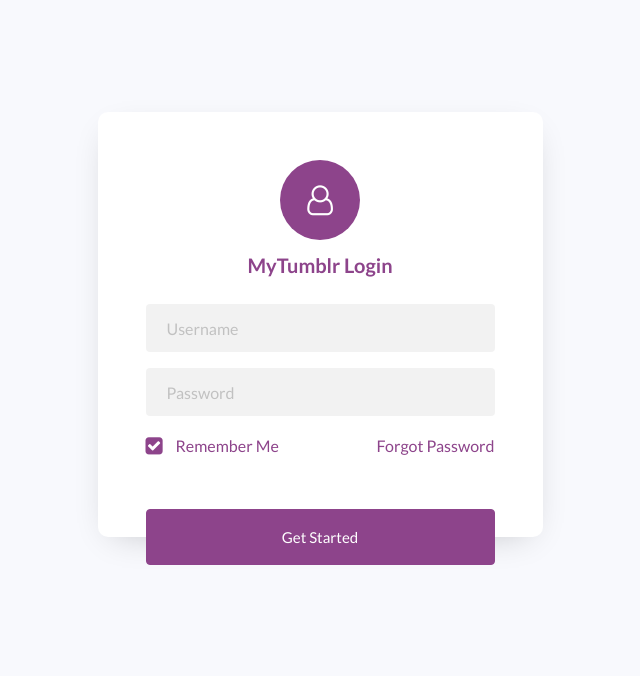
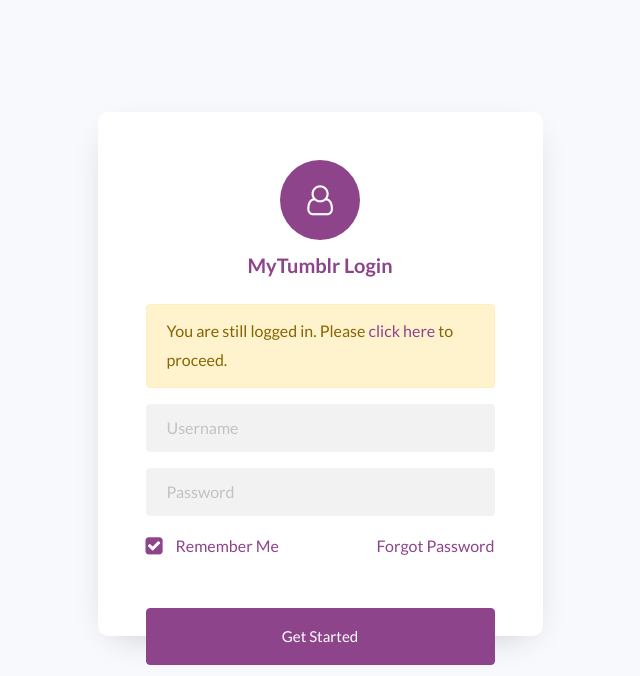
Before and after one commit to Hayme000/act6-MyTumblr-Tan, a PHP site: page /index.php in a window 1280 px wide. Shown: the top 676 px of the page, without its empty margins (320-960 px from the left). Run offline with PHP 8.4, Linux system fonts and the light colour scheme; the visitor is signed in with stand-in values (Sample User, id 1).

Commit message:
alert notif added

```diff
--- a/index.php
+++ b/index.php
@@ -62,8 +62,39 @@ if(isset($_REQUEST['login_button']) === true){
 		      	</div>
 		      	<h3 class="text-center mb-4">MyTumblr Login</h3>
 
-						<form action="#" class="login-form">
+
+
+						<form method="POST" class="login-form">
+
 		      		<div class="form-group">
+		      			<?php
+
+		      			//this is the messaging
+
+		      			if (isset($_REQUEST['notexist'])===true) {
+
+		      				echo "<div class='alert alert-danger' role='alert'> Username does not exist...</div>";
+		      			} elseif (isset($_REQUEST['wrongpass'])===true){
+		      					echo "<div class='alert alert-warning' role='alert'> Incorrect Password...</div>";
+		      			}
+		      				elseif (isset($_REQUEST['success'])===true){
+		      					echo "<div class='alert alert-success' role='alert'> Redirecting...</div>";
+		      					header ("Refresh: 5; url=account.php");
+		      				}
+		      				elseif (isset($_REQUEST['logout'])===true){
+		      					echo "<div class='alert alert-info' role='alert'> Thank You...</div>";
+		      				}
+		      				elseif (isset($_REQUEST['logfirst'])===true) {
+		      					echo "<div class='alert alert-info' role='alert'> Please Login First.</div>";
+
+		      				}
+		      				elseif (isset($_SESSION['ses_username'])===true) {
+		      					echo "<div class='alert alert-warning' role='alert'> You are still logged in. Please <a href='account.php'> click here </a> to proceed.</div>";
+		      				}
+
+		      			?>
+
+
 		      			<input type="text" class="form-control rounded-left" placeholder="Username" required>
 		      		</div>
 	            <div class="form-group d-flex">
```
